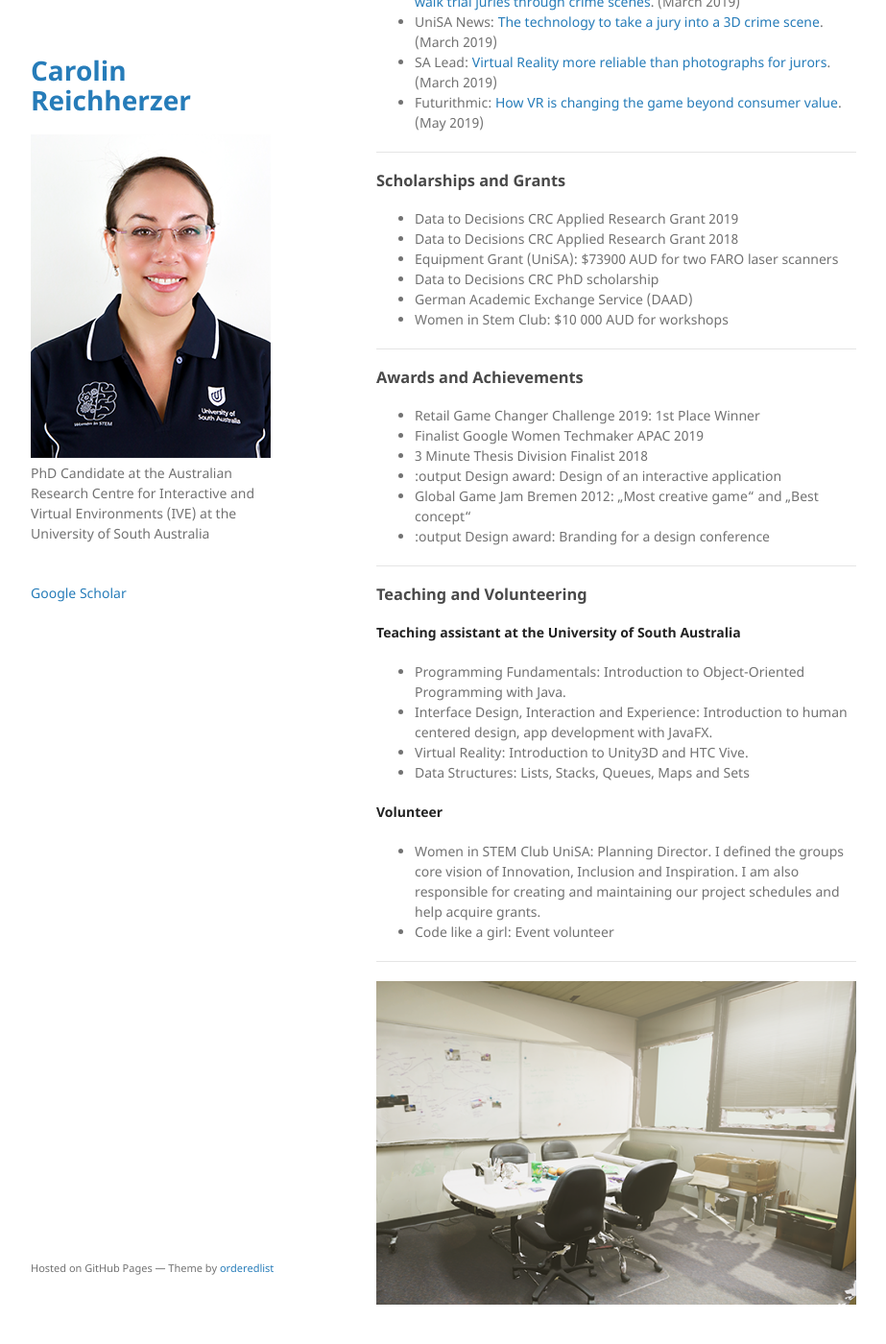
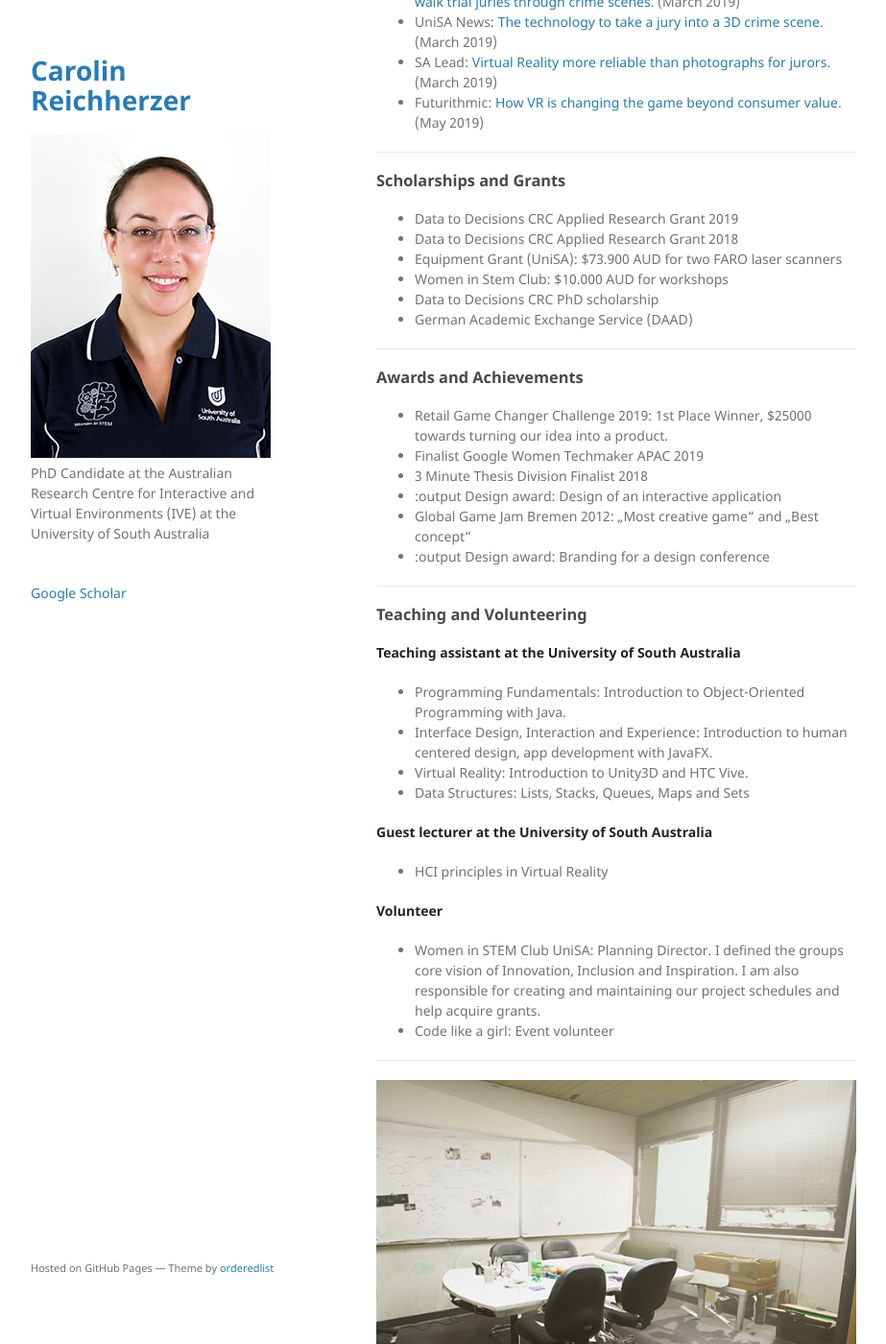
Before and after one commit to kiwicarolin/kiwicarolin.github.io, a Jekyll site: the page built from index.md, in a window 1280 px wide and 1400 px high, scrolled down 1892 px. Shown: the whole window at 96% size, without its empty margins (178-1101 px from the left). Built offline with Jekyll 4.4.1, drawn with Linux system fonts in a browser that asks for light colours; our own code applies the rules of GitHub Pages for plain Markdown files.

Commit message:
cleaning up

```diff
--- a/index.md
+++ b/index.md
@@ -58,15 +58,15 @@ Mark Billinghurst, Alaeddin Nassani, and **Carolin Reichherzer**. 2014. Social p
 ### Scholarships and Grants
 * Data to Decisions CRC Applied Research Grant 2019
 * Data to Decisions CRC Applied Research Grant 2018
-* Equipment Grant (UniSA): $73900 AUD for two FARO laser scanners
+* Equipment Grant (UniSA): $73.900 AUD for two FARO laser scanners
+* Women in Stem Club: $10.000 AUD for workshops
 * Data to Decisions CRC PhD scholarship
 * German Academic Exchange Service (DAAD)
-* Women in Stem Club: $10 000 AUD for workshops
 
 ***
 
 ### Awards and Achievements
-* Retail Game Changer Challenge 2019: 1st Place Winner
+* Retail Game Changer Challenge 2019: 1st Place Winner, $25000 towards turning our idea into a product.
 * Finalist Google Women Techmaker APAC 2019
 * 3 Minute Thesis Division Finalist 2018
 * :output Design award: Design of an interactive application
@@ -83,6 +83,9 @@ Mark Billinghurst, Alaeddin Nassani, and **Carolin Reichherzer**. 2014. Social p
 * Virtual Reality: Introduction to Unity3D and HTC Vive.
 * Data Structures: Lists, Stacks, Queues, Maps and Sets
 
+**Guest lecturer at the University of South Australia**
+* HCI principles in Virtual Reality
+
 **Volunteer**
 * Women in STEM Club UniSA: Planning Director. I defined the groups core vision of Innovation, Inclusion and Inspiration. I am also responsible for creating and maintaining our project schedules and help acquire grants.
 * Code like a girl: Event volunteer
```
